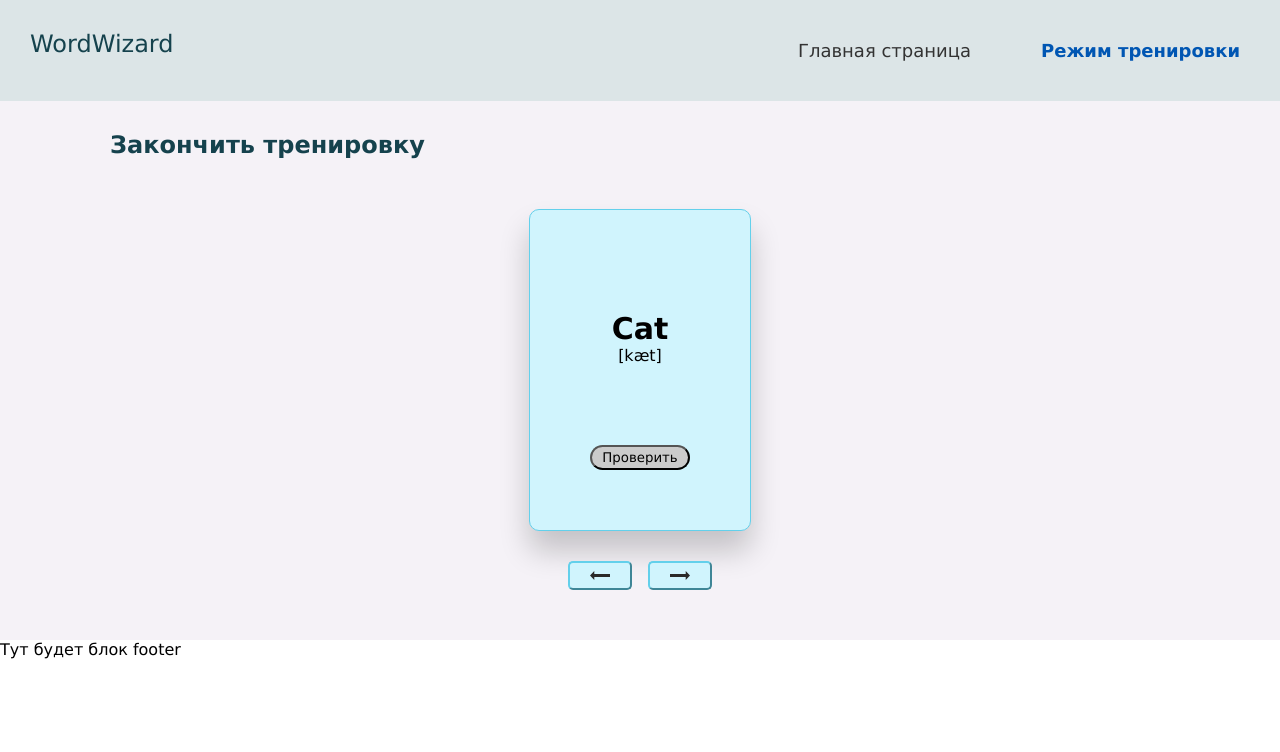
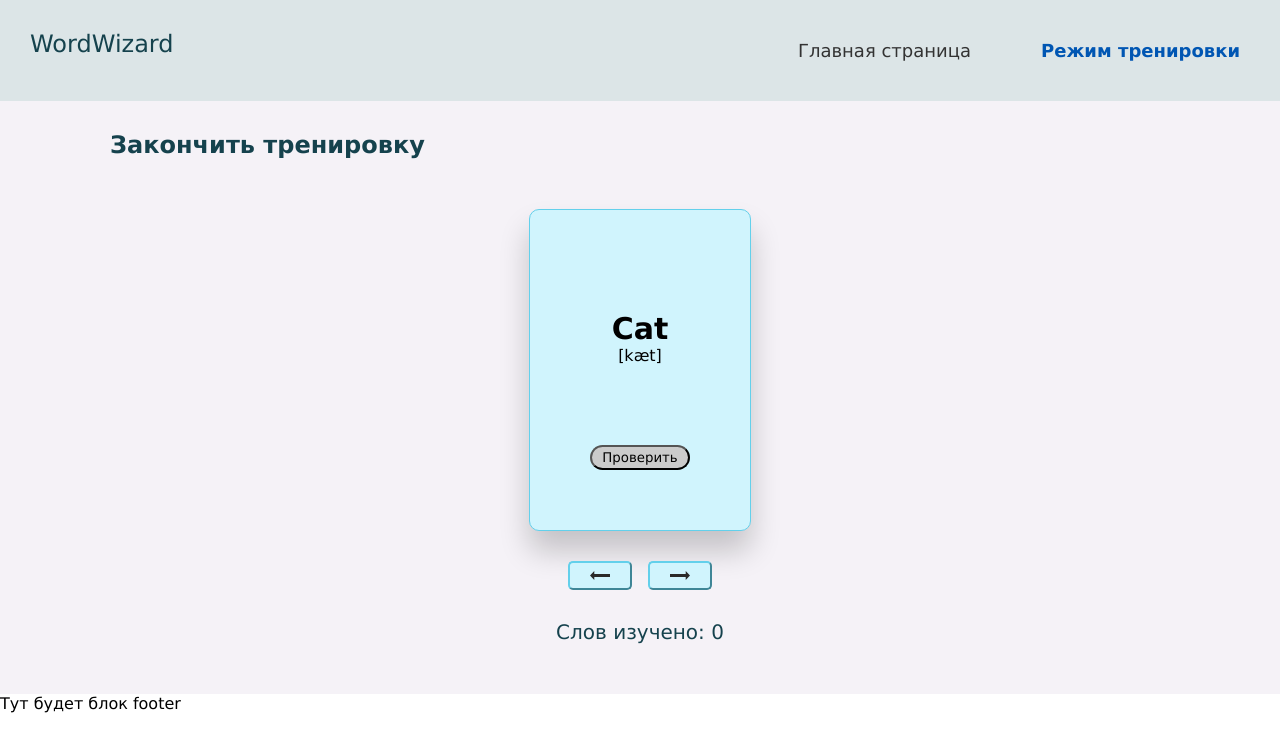
Before and after one commit to ZhannaIvashova/WordWizard, a React (Vite) app: page /WordWizard/game in a window 1280 px wide. Shown: the top 752 px of the page. Built offline with nearby package versions, Linux system fonts and the light colour scheme.

Commit message:
feat: add count learned words

```diff
--- a/src/components/CardContainer/CardContainer.jsx
+++ b/src/components/CardContainer/CardContainer.jsx
@@ -2,13 +2,17 @@ import { useState } from 'react';
 //import { WORDS } from '../../constants';
 import { Card } from '../Card/Card';
 import { ArrowContainer } from '../ArrowContainer/ArrowContainer';
-import { StyledCardContainer} from './styleCardContainer'
+import { StyledCardContainer, StyledCountLearnedWords } from './styleCardContainer'
 
 
 export const CardContainer = ({ words }) => {
 
+  const [countLearnedWords, setCountLearnedWords] = useState(0);
   const [checkedWordId, setCheckedWordId] = useState(null);
-  const handleCheckWordId = (id) => setCheckedWordId(id);
+  const handleCheckWordId = (id) => {
+    setCheckedWordId(id);
+    setCountLearnedWords(countLearnedWords + 1);
+  }
 
   const [indexCurrent, setIndexCurrent] = useState(0);
   const handleCheckNextIndexCard = () => {
@@ -33,6 +37,9 @@ export const CardContainer = ({ words }) => {
         handleCheckPrevIndexCard={handleCheckPrevIndexCard}
         handleCheckNextIndexCard={handleCheckNextIndexCard}
       />
+      <StyledCountLearnedWords>
+        Слов изучено: { countLearnedWords }
+      </StyledCountLearnedWords>
     </StyledCardContainer>
   )
 }
--- a/src/components/CardContainer/styleCardContainer.jsx
+++ b/src/components/CardContainer/styleCardContainer.jsx
@@ -7,3 +7,8 @@ export const StyledCardContainer = styled.div`
   align-items: center;
   gap: 30px;
 `
+
+export const StyledCountLearnedWords = styled.div`
+  color: #15424d;
+  font-size: 20px;
+`
--- /dev/null
+++ b/src/components/Missing/Missing.jsx
@@ -0,0 +1,9 @@
+import { StyledMissingContainer } from './styleMissing';
+
+export function Missing() {
+  return (
+    <StyledMissingContainer>
+      <h1>404 Страница не найдена</h1>
+    </StyledMissingContainer>
+  );
+}
--- /dev/null
+++ b/src/components/Missing/styleMissing.jsx
@@ -0,0 +1,7 @@
+import { styled } from 'styled-components';
+
+export const StyledMissingContainer = styled.div `
+  height: 500px;
+  text-align: center;
+  color: #15424d;
+`
--- a/src/components/Wordlist/Wordlist.jsx
+++ b/src/components/Wordlist/Wordlist.jsx
@@ -6,6 +6,7 @@ import { HeaderTable } from '../HeaderTable/HeaderTable';
 import { InputTable } from '../InputTable/InputTable';
 import { AddingWords } from '../AddingWords/AddingWords';
 import { CardContainer } from '../CardContainer/CardContainer';
+import { Missing } from '../Missing/Missing';
 import {
   StyledMain, StyledListContainer, StyledList,
   StyledCardWrap, StyleEndTrainingLink
@@ -90,6 +91,8 @@ export const Wordlist = () => {
               </StyledCardWrap>
             </>}
           />
+
+          <Route path='*' element={<Missing />}/>
         </Routes>
       </StyledListContainer>
     </StyledMain>
```
